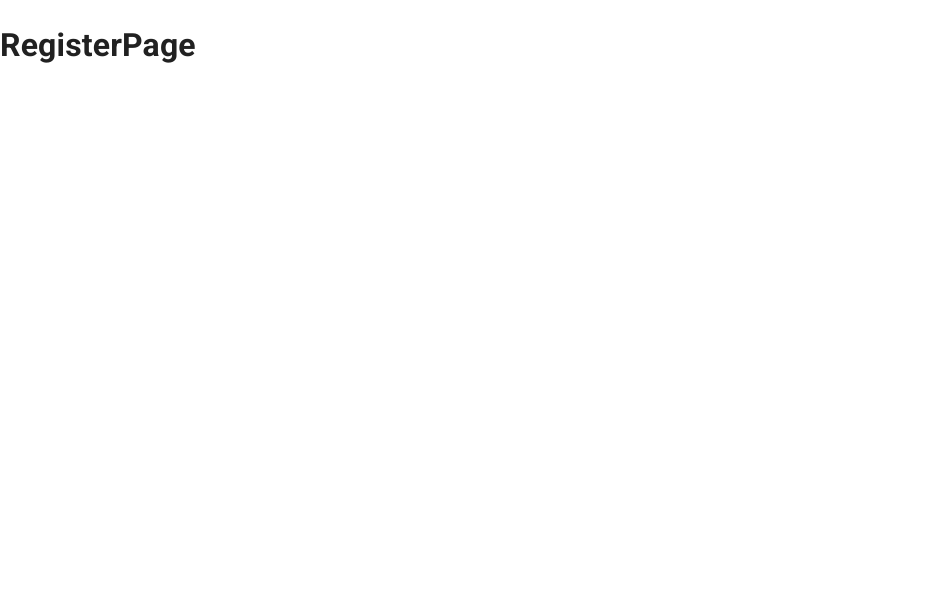
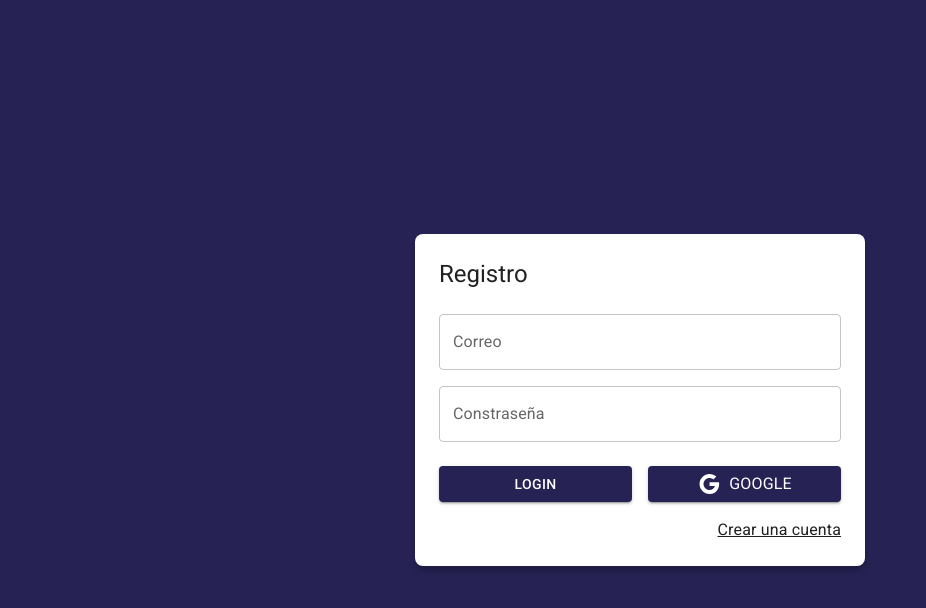
Before and after one commit to Epadrino/react-cero-a-experto, a React (Vite) app in the folder seccion_dieciseis_JournalApp/: page /auth/register in a window 1280 px wide. Shown: the top 608 px of the page, without its empty margins (0-926 px from the left). Built offline with nearby package versions, Linux system fonts and the light colour scheme.

Commit message:
configuracion_final_login
-se termino de configurar los estilos del login

```diff
--- /dev/null
+++ b/seccion_dieciseis_JournalApp/src/auth/layout/AuthLayout.jsx
@@ -0,0 +1,36 @@
+import { Grid, Typography } from '@mui/material';
+import React from 'react';
+
+export const AuthLayout = ({ children, title = '' }) => {
+	return (
+		<Grid
+			container
+			spacing={0}
+			direction='column'
+			alignItems='center'
+			justifyContent='center'
+			sx={{
+				minHeight: '100vh',
+				backgroundColor: 'primary.main',
+				padding: 4,
+			}}
+		>
+			<Grid
+				item
+				className='box-shadow'
+				xs={3}
+				sx={{
+					width: { md: 450 },
+					backgroundColor: 'white',
+					padding: 3,
+					borderRadius: 2,
+				}}
+			>
+				<Typography variant='h5' sx={{ mb: 1 }}>
+					{title}
+				</Typography>
+				{children}
+			</Grid>
+		</Grid>
+	);
+};
--- a/seccion_dieciseis_JournalApp/src/auth/pages/LoginPage.jsx
+++ b/seccion_dieciseis_JournalApp/src/auth/pages/LoginPage.jsx
@@ -1,30 +1,11 @@
 import { Link as RouterLink } from 'react-router-dom';
 import { Button, Grid, Link, TextField, Typography } from '@mui/material';
 import { Google } from '@mui/icons-material';
+import { AuthLayout } from '../layout/AuthLayout';
 
 export const LoginPage = () => {
 	return (
-		<Grid
-			container
-			spacing={0}
-			direction='column'
-			alignItems='center'
-			justifyContent='center'
-			sx={{
-				minHeight: '100vh',
-				backgroundColor: 'primary.main',
-				padding: 4,
-			}}
-		>
-			<Grid
-				item
-				className='box-shadow'
-				xs={3}
-				sx={{ backgroundColor: 'white', padding: 3, borderRadius: 2 }}
-			>
-				<Typography variant='h5' sx={{ mb: 1 }}>
-					Login
-				</Typography>
+		<AuthLayout title='Login'>
 			<form>
 				<Grid container>
 					<Grid item xs={12} sx={{ mt: 2 }}>
@@ -52,9 +33,7 @@ export const LoginPage = () => {
 						<Grid item xs={12} sm={6}>
 							<Button variant='contained' fullWidth>
 								<Google />
-									<Typography sx={{ ml: 1 }}>
-										Google
-									</Typography>
+								<Typography sx={{ ml: 1 }}>Google</Typography>
 							</Button>
 						</Grid>
 					</Grid>
@@ -69,7 +48,6 @@ export const LoginPage = () => {
 					</Grid>
 				</Grid>
 			</form>
-			</Grid>
-		</Grid>
+		</AuthLayout>
 	);
 };
--- a/seccion_dieciseis_JournalApp/src/auth/pages/RegisterPage.jsx
+++ b/seccion_dieciseis_JournalApp/src/auth/pages/RegisterPage.jsx
@@ -1,7 +1,53 @@
+import { Link as RouterLink } from 'react-router-dom';
+import { Button, Grid, Link, TextField, Typography } from '@mui/material';
+import { Google } from '@mui/icons-material';
+import { AuthLayout } from '../layout/AuthLayout';
+
 export const RegisterPage = () => {
 	return (
-		<>
-			<h1>RegisterPage</h1>
-		</>
+		<AuthLayout title='Registro'>
+			<form>
+				<Grid container>
+					<Grid item xs={12} sx={{ mt: 2 }}>
+						<TextField
+							label='Correo'
+							type='email'
+							placeholder='correo@google.com'
+							fullWidth
+						/>
+					</Grid>
+					<Grid item xs={12} sx={{ mt: 2 }}>
+						<TextField
+							label='Constraseña'
+							type='Password'
+							placeholder='Contraseña'
+							fullWidth
+						/>
+					</Grid>
+					<Grid container spacing={2} sx={{ mb: 2, mt: 1 }}>
+						<Grid item xs={12} sm={6}>
+							<Button variant='contained' fullWidth>
+								Login
+							</Button>
+						</Grid>
+						<Grid item xs={12} sm={6}>
+							<Button variant='contained' fullWidth>
+								<Google />
+								<Typography sx={{ ml: 1 }}>Google</Typography>
+							</Button>
+						</Grid>
+					</Grid>
+					<Grid container direction='row' justifyContent='end'>
+						<Link
+							component={RouterLink}
+							color='inherit'
+							to='/auth/register'
+						>
+							Crear una cuenta
+						</Link>
+					</Grid>
+				</Grid>
+			</form>
+		</AuthLayout>
 	);
 };
```
Lines whose indentation alone changed are shown as unchanged.
